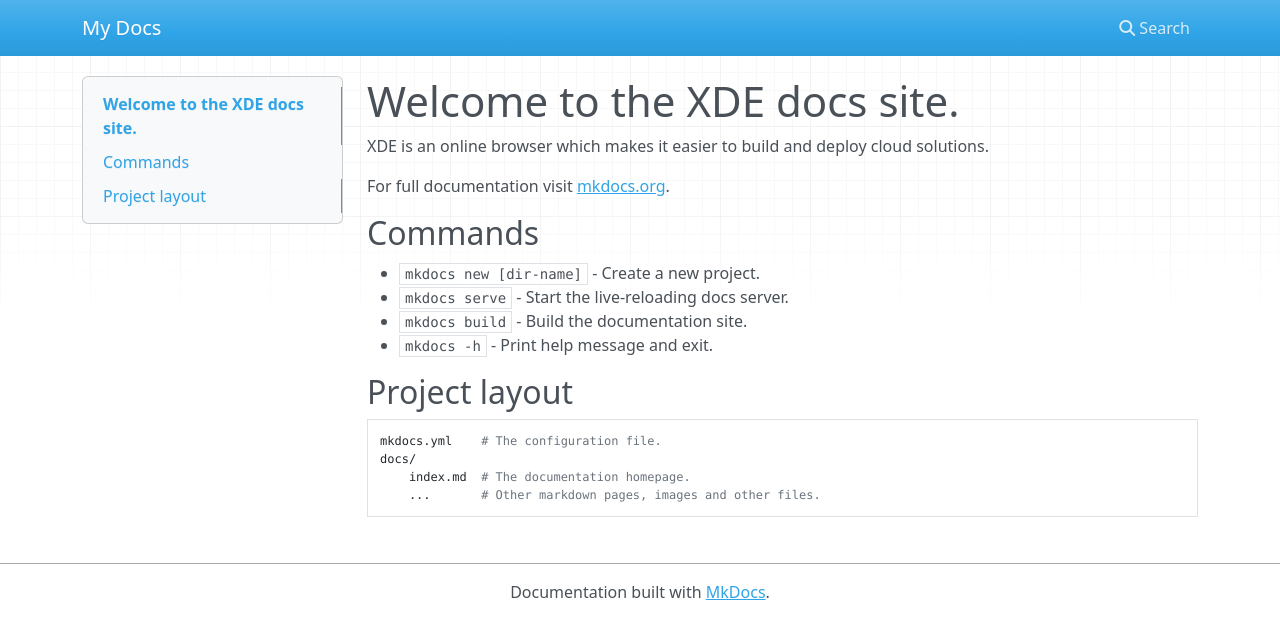
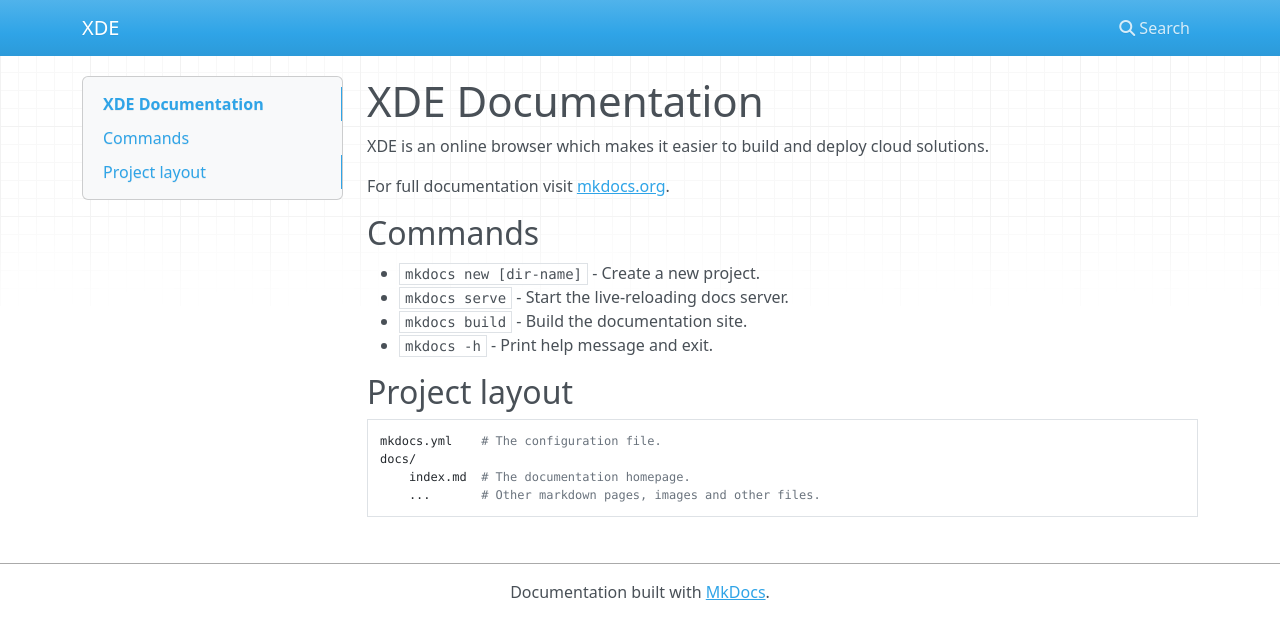
Before and after one commit to xde-dev/xde-dev.github.io, an MkDocs documentation site: the page built from docs/index.md, in a window 1280 px wide. Shown: the top 639 px of the page. Built offline with MkDocs 1.6.1, drawn with Linux system fonts in a browser that asks for light colours; nearby versions of some CDN libraries.

Commit message:
testing github action

```diff
--- a/docs/index.md
+++ b/docs/index.md
@@ -1,4 +1,4 @@
-# Welcome to the XDE docs site.
+# XDE Documentation
 
 XDE is an online browser which makes it easier to build and deploy cloud solutions.
 
--- a/mkdocs.yml
+++ b/mkdocs.yml
@@ -1 +1 @@
-site_name: My Docs
+site_name: XDE
```
